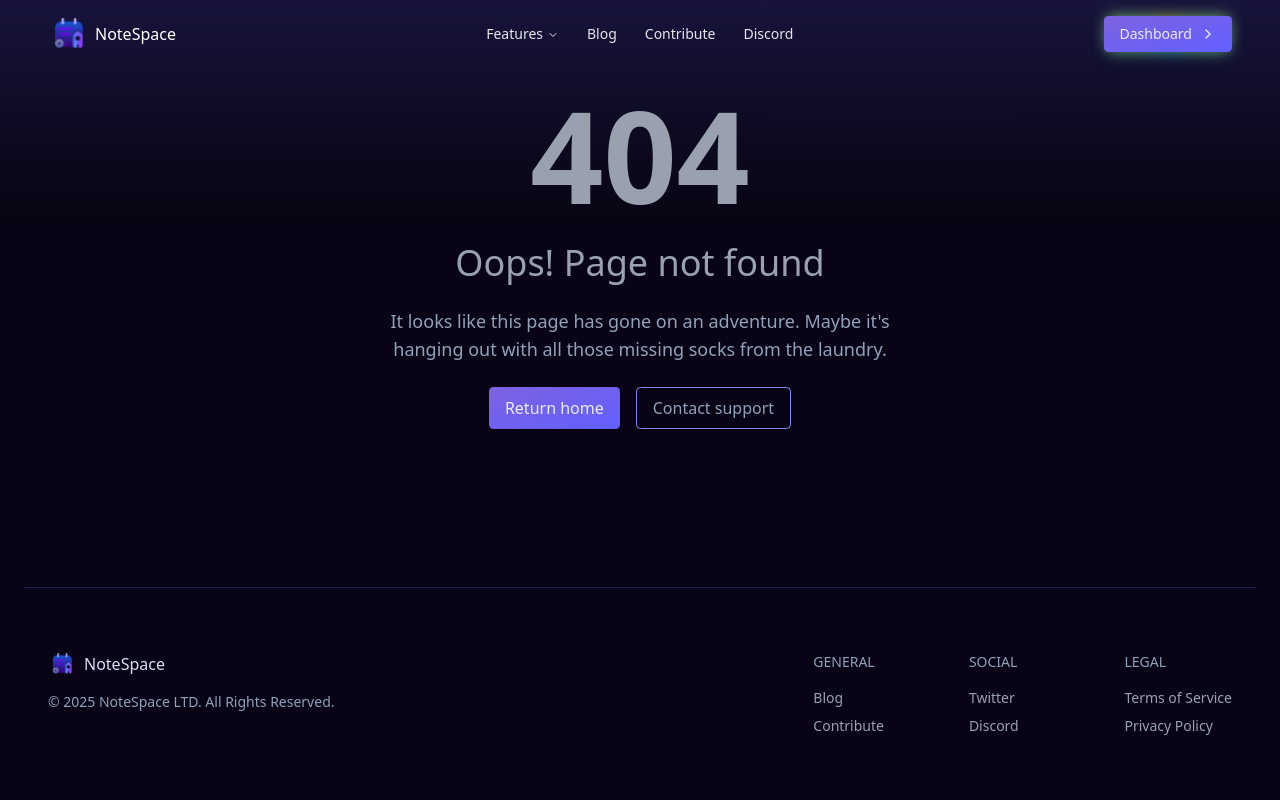
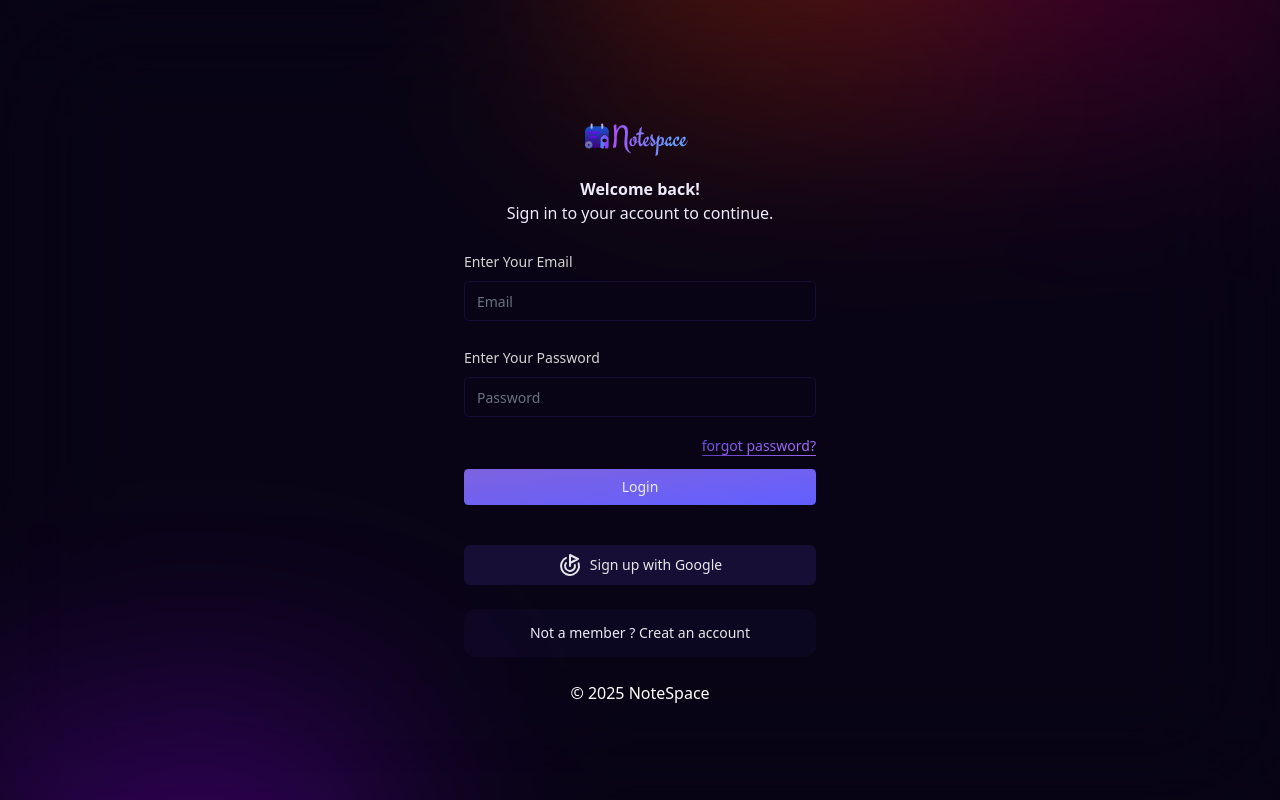
Before and after one commit to rohittiwari-dev/notespace, a Next.js app: page /signin in a window 1280 px wide. Before the commit this address had no page. Built offline with nearby package versions, Linux system fonts and the light colour scheme; what @eioluseyi/tailwind-fade, tailwindcss-motion would draw is missing.

Commit message:
add: login page

```diff
--- a/package.json
+++ b/package.json
@@ -6,8 +6,8 @@
 		"dev": "next dev --turbopack",
 		"build": "next build",
 		"start": "next start",
-		"lint": "next lint && eslint src --ext ts,tsx,js,jsx --report-unused-disable-directives --max-warnings 0",
-		"lint:fix": "eslint src --ext js,jsx,ts,tsx --fix",
+		"lint": "next lint && eslint src ",
+		"lint:fix": "eslint src  --fix",
 		"format": "prettier --write 'src/**/*.{js,jsx,ts,tsx,css,html}'",
 		"prepare": "husky"
 	},
--- /dev/null
+++ b/src/app/(auth)/layout.tsx
@@ -0,0 +1,16 @@
+import React from "react";
+
+const AuthLAyout = ({ children }: { children?: React.ReactNode }) => {
+	return (
+		<main className="bg-background relative z-0 h-full w-full overflow-hidden">
+			<div className="absolute -top-30 right-1 -z-10 h-50 w-96 bg-pink-800 opacity-45 bg-blend-multiply blur-[100px]" />
+			<div className="absolute -top-30 right-80 -z-10 h-50 w-96 bg-orange-700 opacity-45 bg-blend-multiply blur-[100px]" />
+			<div className="absolute -bottom-30 left-1 -z-10 h-50 w-96 bg-purple-700 opacity-45 bg-blend-multiply blur-[100px]" />
+			<div className="z-50 h-full w-full overflow-y-auto backdrop-blur-3xl">
+				{children}
+			</div>
+		</main>
+	);
+};
+
+export default AuthLAyout;
--- /dev/null
+++ b/src/app/(auth)/signin/page.tsx
@@ -0,0 +1,238 @@
+"use client";
+import {
+	Card,
+	CardContent,
+	CardFooter,
+	CardHeader,
+} from "@/components/ui/card";
+import Image from "next/image";
+import React, { useMemo, useState } from "react";
+import logo from "@/assets/Logo full.png";
+import {
+	Form,
+	FormControl,
+	FormField,
+	FormItem,
+	FormLabel,
+	FormMessage,
+} from "@/components/ui/form";
+import Link from "next/link";
+import { Input } from "@/components/ui/input";
+import { useRouter, useSearchParams } from "next/navigation";
+import { cn } from "@/lib/utils";
+import { useForm } from "react-hook-form";
+import { z } from "zod";
+import { loginFormSchema } from "@/lib/formschemas";
+import { Button, buttonVariants } from "@/components/ui/button";
+import { zodResolver } from "@hookform/resolvers/zod";
+import { Goal, Loader2 } from "lucide-react";
+
+const SigningPage = () => {
+	const router = useRouter();
+	const searchParams = useSearchParams();
+	const [submitError, setSubmitError] = useState("");
+	const [isOAuthLogin, setIsOAuthLogin] = useState(false);
+
+	const exchangeError = useMemo(() => {
+		if (!searchParams) return "";
+		return searchParams.get("error_description");
+	}, [searchParams]);
+
+	const confirmAndErrorStyle = useMemo(() => {
+		return cn("bg-brand-primaryPurple/10 px-2 text-primary", {
+			"bg-red-500/10": exchangeError || submitError,
+			"border-red-500/50": exchangeError || submitError,
+			"text-red-500": exchangeError || submitError,
+		});
+	}, [exchangeError, submitError]);
+
+	const form = useForm<z.infer<typeof loginFormSchema>>({
+		resolver: zodResolver(loginFormSchema),
+		defaultValues: {
+			email: "",
+			password: "",
+		},
+	});
+	async function onSubmit(values: z.infer<typeof loginFormSchema>) {
+		// const { message, success } = await loginServerActions(values);
+		// if (!success) {
+		// 	setSubmitError(message);
+		// 	form.reset();
+		// 	return;
+		// }
+		router.replace("/dashboard");
+	}
+
+	async function googleSignIn() {
+		setIsOAuthLogin(true);
+		// const { success, data, message } = await googleOAuthSignIn();
+		// if (!success) {
+		// 	setSubmitError(message);
+		// 	form.reset();
+		// 	setIsOAuthLogin(false);
+		// 	return;
+		// }
+		// router.push(data.url as string);
+	}
+
+	return (
+		<main className="container-main z-0 flex h-full w-full flex-col items-center justify-center">
+			<Card className="min-w-[min(400px,90%)] rounded-xl border-none bg-transparent bg-none shadow-none backdrop-blur-xl">
+				<CardHeader className="items-center">
+					<Image src={logo} alt="Logo" className="m-0 -ml-2 p-0" />
+					<div className="mt-5 text-center">
+						<h1>
+							<strong>Welcome back!</strong>
+						</h1>
+						<p>Sign in to your account to continue.</p>
+					</div>
+				</CardHeader>
+				<CardContent>
+					<form
+						onChange={() => {
+							if (submitError) setSubmitError("");
+						}}
+						onSubmit={form.handleSubmit(onSubmit)}
+					>
+						<Form {...form}>
+							<div className="grid gap-4">
+								<FormField
+									name="email"
+									control={form.control}
+									render={({ field }) => {
+										return (
+											<FormItem>
+												<FormLabel className="text-neutral-300">
+													Enter Your Email
+												</FormLabel>
+												<FormControl className="my-2">
+													<Input
+														className="focus-visible:ring-1"
+														type="email"
+														placeholder="Email"
+														{...field}
+													/>
+												</FormControl>
+												<FormMessage
+													className={cn(
+														confirmAndErrorStyle,
+														"text-red-500",
+													)}
+												/>
+											</FormItem>
+										);
+									}}
+								/>
+								<FormField
+									name="password"
+									control={form.control}
+									render={({ field }) => {
+										return (
+											<FormItem>
+												<FormLabel className="text-neutral-300">
+													Enter Your Password
+												</FormLabel>
+												<FormControl className="my-2">
+													<Input
+														type="password"
+														className="focus-visible:ring-1"
+														placeholder="Password"
+														{...field}
+													/>
+												</FormControl>
+												<FormMessage
+													className={cn(
+														confirmAndErrorStyle,
+														"text-red-500",
+													)}
+												/>
+											</FormItem>
+										);
+									}}
+								/>
+							</div>
+							<div className="my-2 w-full text-end">
+								<Link
+									className={buttonVariants({
+										variant: "link",
+										className:
+											"text-washed-purple-600 !p-0",
+									})}
+									href="/forgot-password"
+								>
+									forgot password?
+								</Link>
+							</div>
+							{submitError && (
+								<FormMessage
+									className={cn(
+										confirmAndErrorStyle,
+										"my-2 flex !h-fit items-center justify-between rounded-md p-2 px-3",
+									)}
+								>
+									{submitError}
+									<Button
+										type="button"
+										onClick={() => setSubmitError("")}
+										className="!h-8 !w-5 !rounded-full text-lg"
+										variant="ghost"
+									>
+										x
+									</Button>
+								</FormMessage>
+							)}
+							<div className="mt-3 w-full space-y-3">
+								<Button
+									type="submit"
+									disabled={
+										form.formState.isLoading ||
+										form.formState.isSubmitting
+									}
+									className="w-full"
+								>
+									{form.formState.isLoading ||
+									form.formState.isSubmitting ? (
+										<Loader2 className="animate-[spin_1.5s_linear_infinite] disabled:text-blue-800/40" />
+									) : (
+										"Login"
+									)}
+								</Button>
+							</div>
+						</Form>
+					</form>
+				</CardContent>
+				<CardFooter className="flex-col gap-3">
+					<Button
+						disabled={isOAuthLogin}
+						onClick={googleSignIn}
+						variant="secondary"
+						className="mt-4 w-full rounded-lg"
+					>
+						{isOAuthLogin ? (
+							<Loader2 className="size-1 animate-[spin_1.5s_linear_infinite] disabled:text-blue-800/40" />
+						) : (
+							<>
+								<Goal /> Sign up with Google
+							</>
+						)}
+					</Button>
+					<div className="bg-secondary/40 mt-3 w-full max-w-[calc(400px,90%)] rounded-xl px-5 py-3.5 text-center text-sm backdrop-blur-2xl">
+						<span>
+							Not a member ?{" "}
+							<Link
+								href="/signup"
+								className="text-foreground hover:text-secondary-100"
+							>
+								Creat an account
+							</Link>
+						</span>
+					</div>
+				</CardFooter>
+			</Card>
+
+			<p>&copy; 2025 NoteSpace</p>
+		</main>
+	);
+};
+
+export default SigningPage;
--- a/src/app/globals.css
+++ b/src/app/globals.css
@@ -109,8 +109,8 @@
 		/* Dark mode palette */
 		--background: var(--color-primary-950);
 		--foreground: var(--color-gray-200);
-		--card: var(--color-gray-900);
-		--card-foreground: var(--color-gray-200);
+		--card: var(--color-secondary-900);
+		--card-foreground: var(--color-primary-50);
 		--popover: var(--color-gray-950);
 		--popover-foreground: var(--color-gray-200);
 		--primary: var(--color-primary-500);
--- a/src/components/ui/button.tsx
+++ b/src/components/ui/button.tsx
@@ -16,7 +16,7 @@ const buttonVariants = cva(
 					"border border-indigo-400  text-slate-400 hover:bg-slate-800 hover:text-foreground",
 				secondary: "bg-secondary text-foreground hover:bg-secondary/80",
 				ghost: "text-foreground hover:bg-secondary-800 hover:text-foreground",
-				link: "relative bg-gradient-to-br from-primary left-0 ring-offset-1 to-purple-400 bg-clip-text text-transparent before:absolute before:bottom-0 before:h-px before:w-[calc(100%-2.7rem)] before:right-8 before:rounded-full before:bg-gradient-to-br before:from-secondary-500 before:to-purple-400 hover:opacity-90",
+				link: "relative bg-gradient-to-br from-primary left-0 ring-offset-1 to-purple-400 bg-clip-text text-transparent before:absolute before:bottom-0 before:h-px before:w-[100%]  before:rounded-full before:bg-gradient-to-br before:from-secondary-500 before:to-purple-400 hover:opacity-90",
 			},
 			size: {
 				default: "px-4 py-2",
--- a/src/components/ui/card.tsx
+++ b/src/components/ui/card.tsx
@@ -50,7 +50,7 @@ const CardDescription = React.forwardRef<
 >(({ className, ...props }, ref) => (
 	<div
 		ref={ref}
-		className={cn("text-muted-foreground text-sm", className)}
+		className={cn("text-foreground text-sm", className)}
 		{...props}
 	/>
 ));
--- /dev/null
+++ b/src/lib/formschemas.ts
@@ -0,0 +1,9 @@
+import * as Zod from "zod";
+
+export const loginFormSchema = Zod.object({
+	email: Zod.string().describe("Email").email(),
+	password: Zod.string()
+		.describe("Password")
+		.min(6, "password must be at least 6 character")
+		.max(20, "password must not be more than 20 character"),
+});
```
Also changed, not shown: src/components/core/glow-effect.tsx (line endings or trailing spaces), 1 other file (tests, documents, lock files or other folders).
